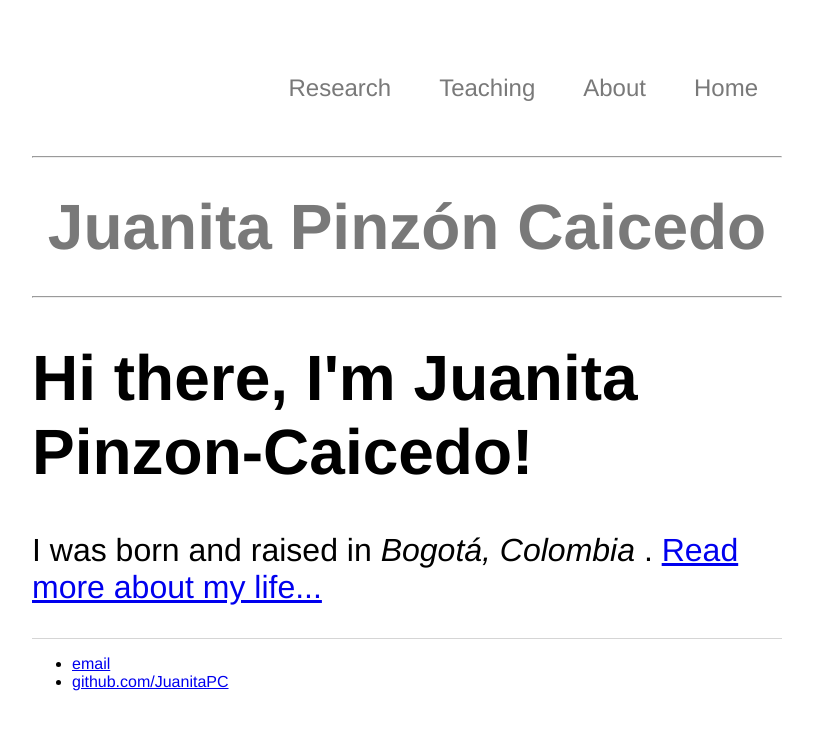
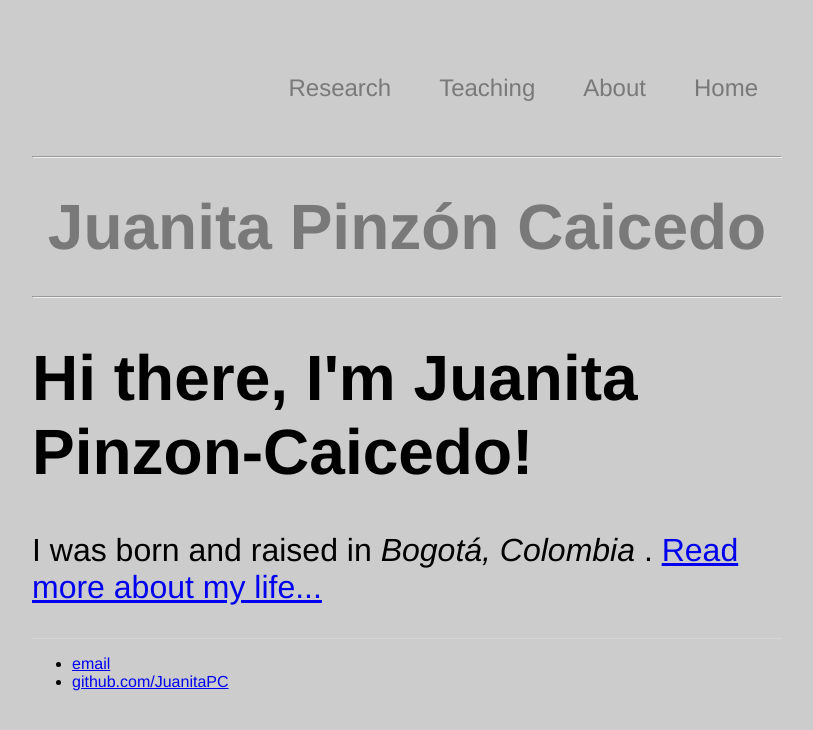
Before and after one commit to JuanitaPC/JuanitaPC.github.io, a Jekyll site: the page built from index.html, in a window 1280 px wide. Shown: the top 730 px of the page, without its empty margins (233-1046 px from the left). Built offline with Jekyll 4.4.1, drawn with Linux system fonts in a browser that asks for light colours.

Commit message:
Update main.css

```diff
--- a/css/main.css
+++ b/css/main.css
@@ -3,6 +3,7 @@ body {
 	margin-bottom: 50px;
 	margin-right: auto;
 	margin-left: auto;
+	background: rgb(204,204,204);
 	width: 750px;
 	font-family: Helvetica, Arial, sans-serif;
 	font-size: 2em;
```
